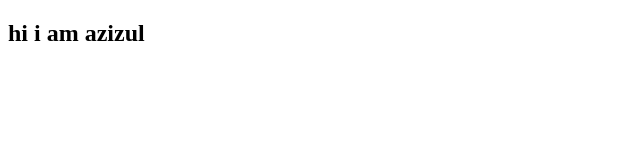
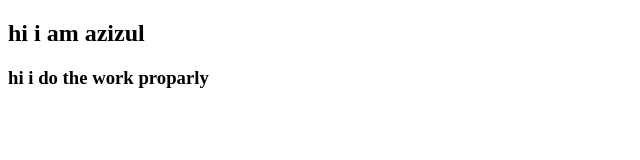
Before and after one commit to azizulha05/portfulio-repo, a plain HTML site: page index.html in a window 1280 px wide. Shown: the whole page, without its empty margins (0-640 px from the left). Drawn offline with Linux system fonts and the light colour scheme.

Commit message:
2nd comm

```diff
--- a/index.html
+++ b/index.html
@@ -8,6 +8,7 @@
 </head>
 <body>
     <h2>hi i am azizul</h2>
+    <h3>hi i do the work proparly</h3>
 
 </body>
 </html>
```
